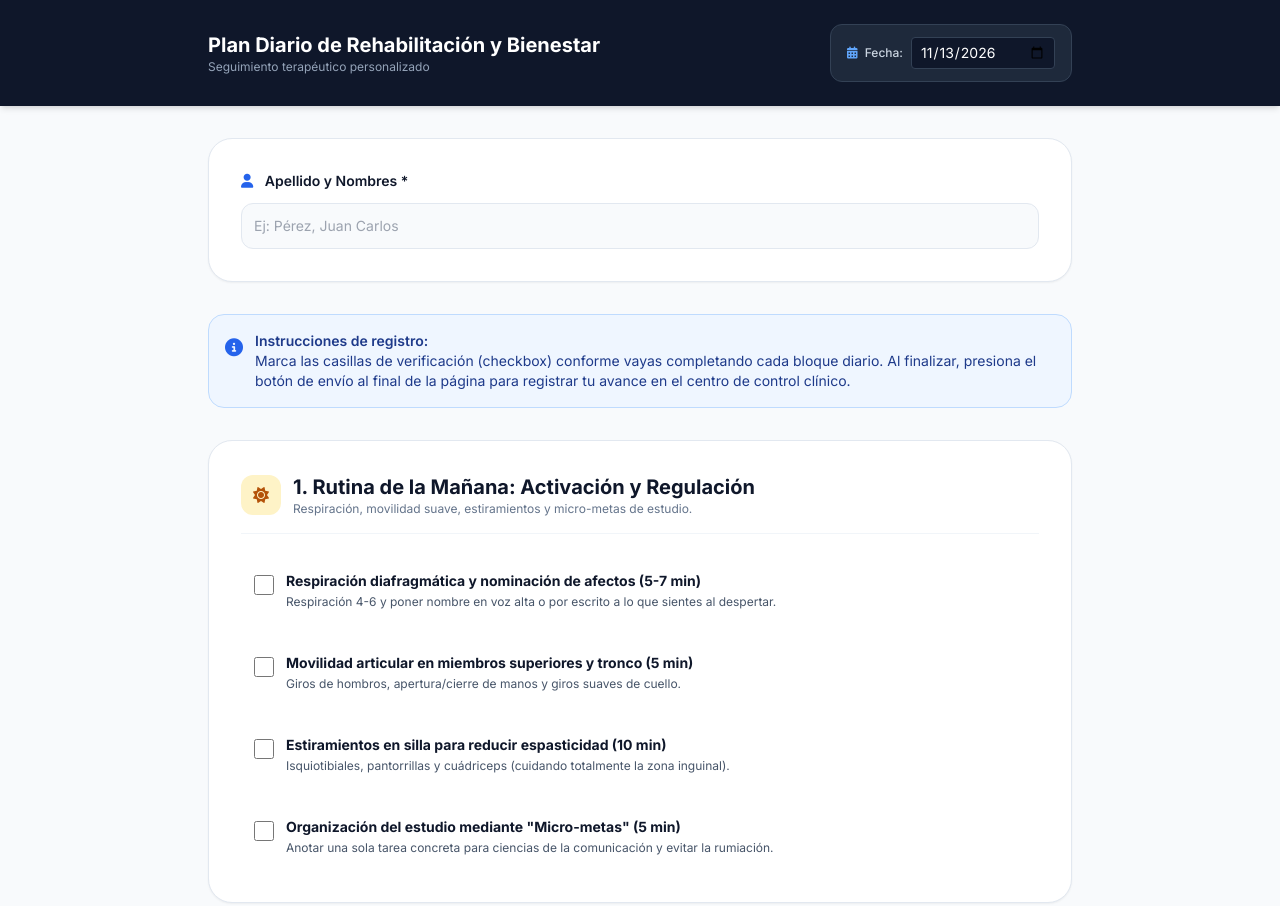
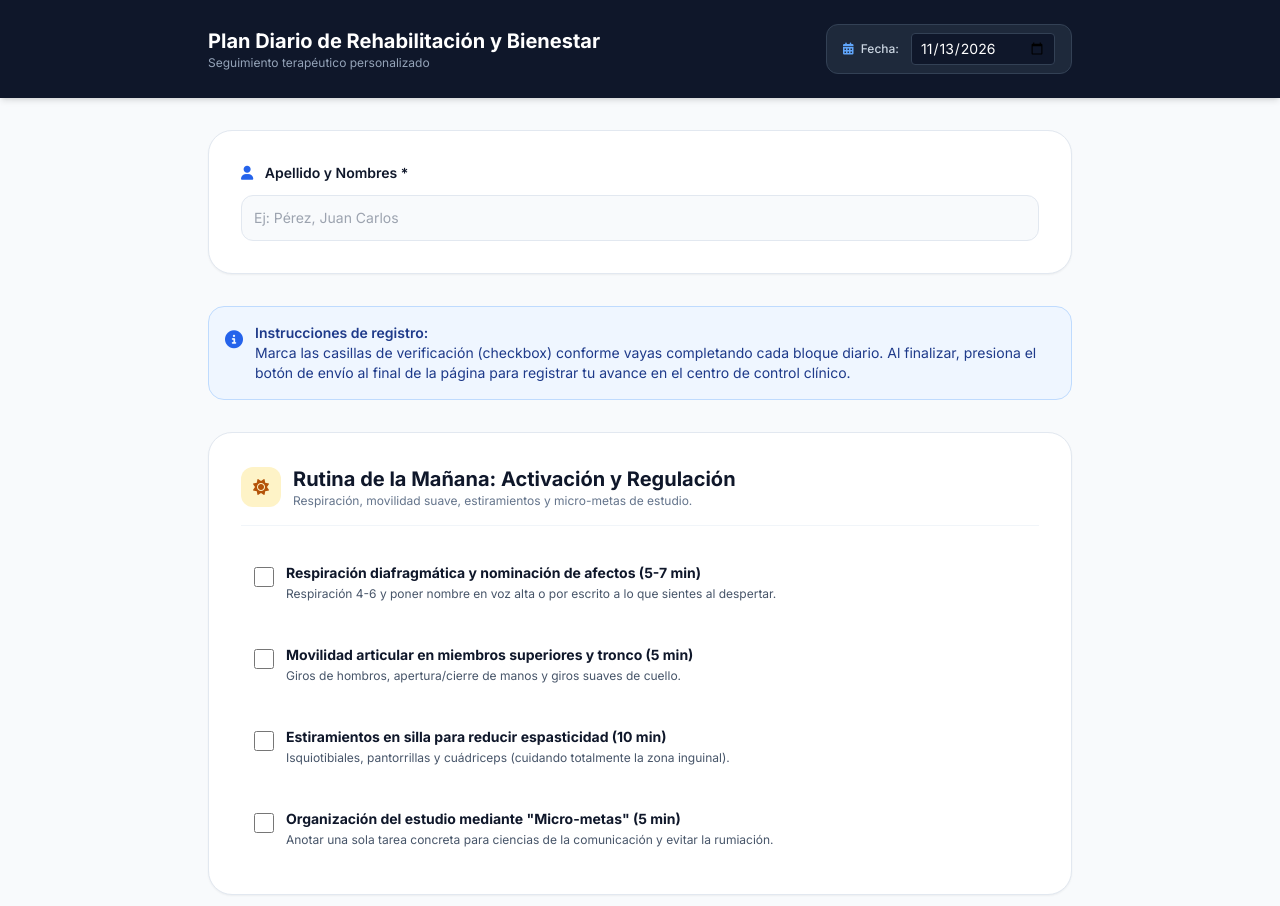
Before and after one commit to materiagenerica-ops/Rutina-, a plain HTML site: page index.html in a window 1280 px wide. Shown: the top 906 px of the page. Drawn offline with nearby package versions, Linux system fonts and the light colour scheme.

Commit message:
Update index.html

```diff
--- a/index.html
+++ b/index.html
@@ -40,11 +40,9 @@
                 <h1 class="text-xl font-bold">Plan Diario de Rehabilitación y Bienestar</h1>
                 <p class="text-xs text-slate-400">Seguimiento terapéutico personalizado</p>
             </div>
-            <div class="flex flex-col sm:flex-row items-center gap-3 bg-slate-800 px-4 py-3 rounded-xl border border-slate-700">
-                <div class="flex items-center gap-2">
-                    <label for="fechaSeleccionada" class="text-xs font-medium text-slate-300"><i class="fa-solid fa-calendar-days text-blue-400 mr-1"></i> Fecha:</label>
-                    <input type="date" id="fechaSeleccionada" required class="bg-slate-900 text-white text-sm px-2 py-1 rounded border border-slate-700 focus:outline-none focus:border-blue-500">
-                </div>
+            <div class="flex items-center gap-3 bg-slate-800 px-4 py-2 rounded-xl border border-slate-700">
+                <label for="fechaSeleccionada" class="text-xs font-medium text-slate-300"><i class="fa-solid fa-calendar-days text-blue-400 mr-1"></i> Fecha:</label>
+                <input type="date" id="fechaSeleccionada" required class="bg-slate-900 text-white text-sm px-2 py-1 rounded border border-slate-700 focus:outline-none focus:border-blue-500">
             </div>
         </div>
     </header>
@@ -75,7 +73,7 @@
                         <i class="fa-solid fa-sun"></i>
                     </div>
                     <div>
-                        <h2 class="text-xl font-bold text-brand-900">1. Rutina de la Mañana: Activación y Regulación</h2>
+                        <h2 class="text-xl font-bold text-brand-900">Rutina de la Mañana: Activación y Regulación</h2>
                         <p class="text-xs text-slate-500">Respiración, movilidad suave, estiramientos y micro-metas de estudio.</p>
                     </div>
                 </div>
```
